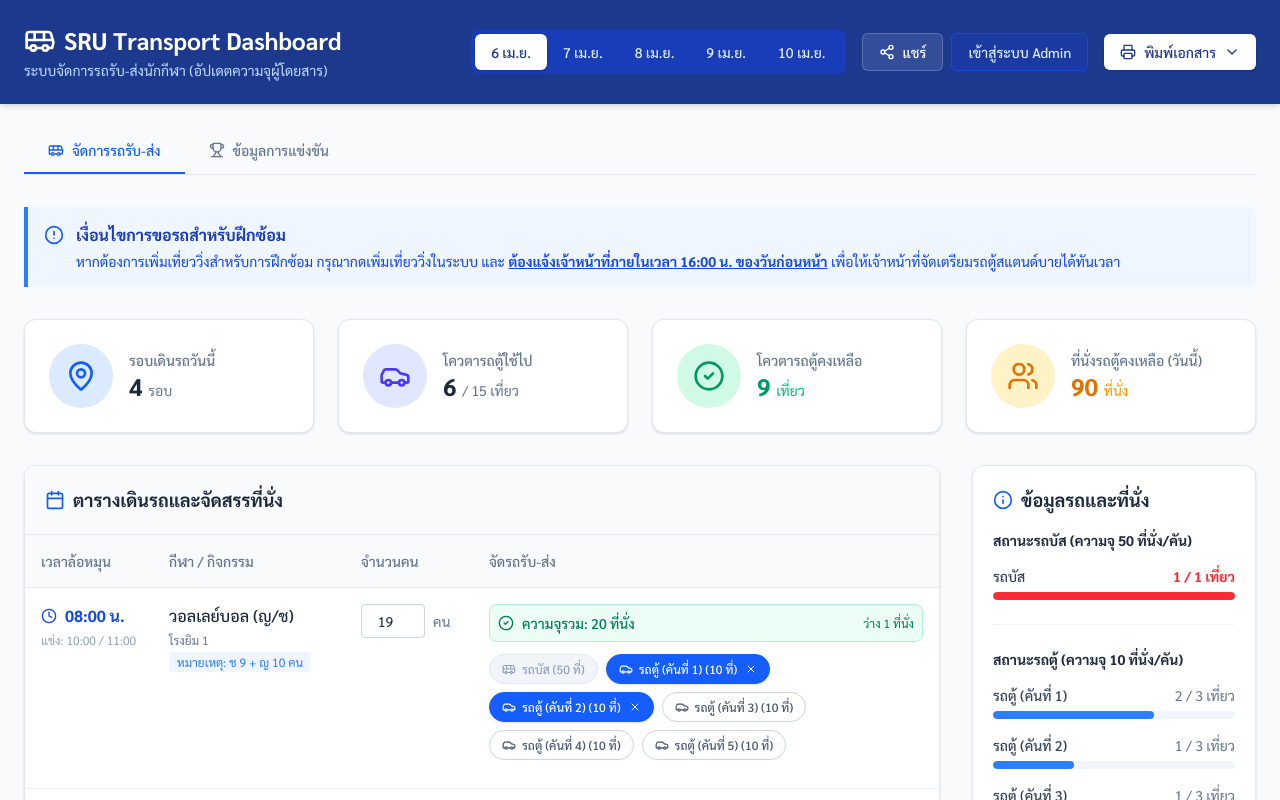
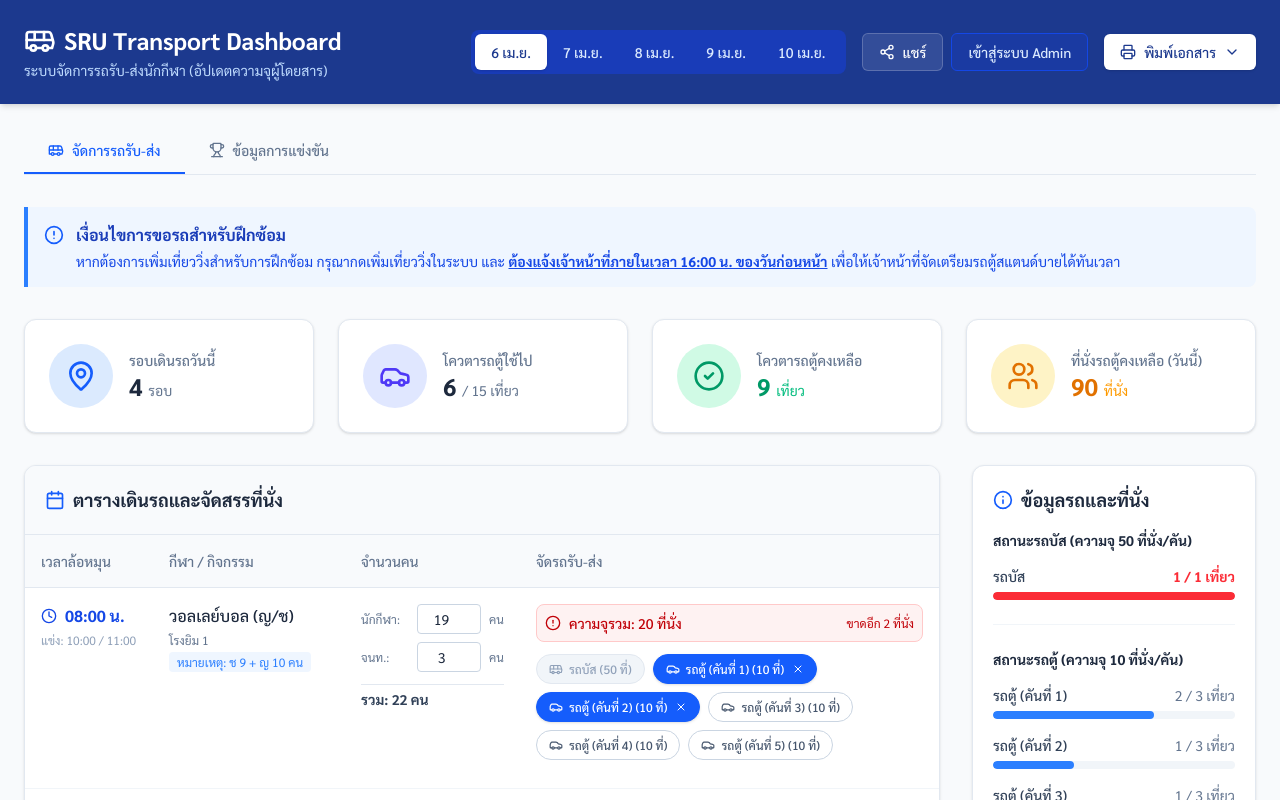
Before and after one commit to heroman301017/SRU-Transport-Codelex.PHR, a React (Vite) app: page / in a window 1280 px wide. Shown: the top 800 px of the page. Built offline with nearby package versions, Linux system fonts and the light colour scheme.

Commit message:
feat: Add staffCount to ScheduleItem
Introduces a new optional field `staffCount` to the `ScheduleItem` interface to track the number of staff members assigned to each event. This allows for more detailed resource planning and allocation.

```diff
--- a/src/App.tsx
+++ b/src/App.tsx
@@ -21,6 +21,7 @@ interface ScheduleItem {
   matchTime: string;
   departTime: string;
   passengers: number;
+  staffCount?: number;
   assignedVehicles: string[];
   notes: string;
 }
@@ -47,25 +48,25 @@ const VEHICLES: Vehicle[] = [
 // หมายเหตุ: ข้อมูลการแข่งขันหลัก (รอบฝึกซ้อมสามารถเพิ่มได้เองผ่านระบบ)
 const INITIAL_SCHEDULE: ScheduleItem[] = [
   // 6 เม.ย. 69
-  { id: '1', date: '2026-04-06', sport: 'วอลเลย์บอล (ญ/ช)', venue: 'โรงยิม 1', matchTime: '10:00 / 11:00', departTime: '08:00', passengers: 19, assignedVehicles: ['van1', 'van2'], notes: 'ช 9 + ญ 10 คน' },
-  { id: '2', date: '2026-04-06', sport: 'แชร์บอล (ญ)', venue: 'โรงยิมฟุตซอล', matchTime: '14:00', departTime: '12:00', passengers: 18, assignedVehicles: ['van3', 'van4'], notes: 'ญ 18 คน' },
-  { id: '3', date: '2026-04-06', sport: 'พิธีเปิด + ฟุตบอล (ช) + กรีฑา', venue: 'สนามกีฬากลาง', matchTime: '15:00 / 17:30', departTime: '13:00', passengers: 50, assignedVehicles: ['bus1'], notes: 'ฟุตบอล SRU vs สงขลา | กรีฑา 100m, 4x100m' },
-  { id: '4', date: '2026-04-06', sport: 'บาสเกตบอล 3x3 (ญ/ช)', venue: 'โรงยิม 1', matchTime: '18:20 / 19:00', departTime: '16:20', passengers: 13, assignedVehicles: ['van5', 'van1'], notes: 'ช 6 + ญ 7 คน' },
+  { id: '1', date: '2026-04-06', sport: 'วอลเลย์บอล (ญ/ช)', venue: 'โรงยิม 1', matchTime: '10:00 / 11:00', departTime: '08:00', passengers: 19, staffCount: 3, assignedVehicles: ['van1', 'van2'], notes: 'ช 9 + ญ 10 คน' },
+  { id: '2', date: '2026-04-06', sport: 'แชร์บอล (ญ)', venue: 'โรงยิมฟุตซอล', matchTime: '14:00', departTime: '12:00', passengers: 18, staffCount: 3, assignedVehicles: ['van3', 'van4'], notes: 'ญ 18 คน' },
+  { id: '3', date: '2026-04-06', sport: 'พิธีเปิด + ฟุตบอล (ช) + กรีฑา', venue: 'สนามกีฬากลาง', matchTime: '15:00 / 17:30', departTime: '13:00', passengers: 50, staffCount: 6, assignedVehicles: ['bus1'], notes: 'ฟุตบอล SRU vs สงขลา | กรีฑา 100m, 4x100m' },
+  { id: '4', date: '2026-04-06', sport: 'บาสเกตบอล 3x3 (ญ/ช)', venue: 'โรงยิม 1', matchTime: '18:20 / 19:00', departTime: '16:20', passengers: 13, staffCount: 3, assignedVehicles: ['van5', 'van1'], notes: 'ช 6 + ญ 7 คน' },
 
   // 7 เม.ย. 69
-  { id: '5', date: '2026-04-07', sport: 'ฟุตบอล (ช) - สาย A นัดที่ 2', venue: 'สนามกีฬากลาง', matchTime: '16:30', departTime: '14:30', passengers: 20, assignedVehicles: ['van2', 'van3'], notes: 'มรภ.ภูเก็ต vs ผู้ชนะคู่ที่ 1' },
-  { id: '6', date: '2026-04-07', sport: 'งานเลี้ยงรับรอง', venue: 'ข้างหอประชุมใหญ่', matchTime: '18:00', departTime: '16:30', passengers: 40, assignedVehicles: ['bus1'], notes: 'ผู้บริหารและตัวแทนนักกีฬา' },
+  { id: '5', date: '2026-04-07', sport: 'ฟุตบอล (ช) - สาย A นัดที่ 2', venue: 'สนามกีฬากลาง', matchTime: '16:30', departTime: '14:30', passengers: 20, staffCount: 3, assignedVehicles: ['van2', 'van3'], notes: 'มรภ.ภูเก็ต vs ผู้ชนะคู่ที่ 1' },
+  { id: '6', date: '2026-04-07', sport: 'งานเลี้ยงรับรอง', venue: 'ข้างหอประชุมใหญ่', matchTime: '18:00', departTime: '16:30', passengers: 40, staffCount: 0, assignedVehicles: ['bus1'], notes: 'ผู้บริหารและตัวแทนนักกีฬา' },
 
   // 8 เม.ย. 69
-  { id: '7', date: '2026-04-08', sport: 'ฟุตบอล (ช) - สาย A นัดที่ 2', venue: 'สนามกีฬากลาง', matchTime: '18:00', departTime: '16:00', passengers: 20, assignedVehicles: ['bus1'], notes: 'ผู้แพ้คู่ที่ 1 vs มรภ.ภูเก็ต' },
-  { id: '8', date: '2026-04-08', sport: 'กรีฑา', venue: 'สนามกีฬากลาง', matchTime: '19:00', departTime: '17:00', passengers: 20, assignedVehicles: ['van4', 'van5'], notes: 'วิ่ง 200m, ผลัดต่างระยะ' },
+  { id: '7', date: '2026-04-08', sport: 'ฟุตบอล (ช) - สาย A นัดที่ 2', venue: 'สนามกีฬากลาง', matchTime: '18:00', departTime: '16:00', passengers: 20, staffCount: 3, assignedVehicles: ['bus1'], notes: 'ผู้แพ้คู่ที่ 1 vs มรภ.ภูเก็ต' },
+  { id: '8', date: '2026-04-08', sport: 'กรีฑา', venue: 'สนามกีฬากลาง', matchTime: '19:00', departTime: '17:00', passengers: 20, staffCount: 3, assignedVehicles: ['van4', 'van5'], notes: 'วิ่ง 200m, ผลัดต่างระยะ' },
 
   // 9 เม.ย. 69
-  { id: '9', date: '2026-04-09', sport: 'ฟุตบอล (ช) - รอบรองชนะเลิศ', venue: 'สนามกีฬากลาง', matchTime: '17:30 / 19:00', departTime: '15:30', passengers: 20, assignedVehicles: ['bus1'], notes: 'ที่ 1 สาย A vs ที่ 2 สาย B' },
-  { id: '10', date: '2026-04-09', sport: 'กรีฑา', venue: 'สนามกีฬากลาง', matchTime: '18:00 - 19:30', departTime: '16:00', passengers: 20, assignedVehicles: ['van1', 'van2'], notes: 'วิ่งผลัด 5x80m, ผลัดผสม 4x100m' },
+  { id: '9', date: '2026-04-09', sport: 'ฟุตบอล (ช) - รอบรองชนะเลิศ', venue: 'สนามกีฬากลาง', matchTime: '17:30 / 19:00', departTime: '15:30', passengers: 20, staffCount: 3, assignedVehicles: ['bus1'], notes: 'ที่ 1 สาย A vs ที่ 2 สาย B' },
+  { id: '10', date: '2026-04-09', sport: 'กรีฑา', venue: 'สนามกีฬากลาง', matchTime: '18:00 - 19:30', departTime: '16:00', passengers: 20, staffCount: 3, assignedVehicles: ['van1', 'van2'], notes: 'วิ่งผลัด 5x80m, ผลัดผสม 4x100m' },
 
   // 10 เม.ย. 69
-  { id: '11', date: '2026-04-10', sport: 'ฟุตบอล (ช) - รอบชิงชนะเลิศ', venue: 'สนามกีฬากลาง', matchTime: '17:30 / 19:00', departTime: '15:30', passengers: 20, assignedVehicles: ['bus1'], notes: 'ชิงอันดับ 3 (17.30) | ชิงชนะเลิศ (19.00)' },
+  { id: '11', date: '2026-04-10', sport: 'ฟุตบอล (ช) - รอบชิงชนะเลิศ', venue: 'สนามกีฬากลาง', matchTime: '17:30 / 19:00', departTime: '15:30', passengers: 20, staffCount: 3, assignedVehicles: ['bus1'], notes: 'ชิงอันดับ 3 (17.30) | ชิงชนะเลิศ (19.00)' },
 ];
 
 const DATES = ['2026-04-06', '2026-04-07', '2026-04-08', '2026-04-09', '2026-04-10'];
@@ -188,6 +189,7 @@ export default function App() {
       matchTime: newTrip.matchTime,
       departTime: newTrip.departTime,
       passengers: newTrip.passengers,
+      staffCount: 3,
       assignedVehicles: [],
       notes: newTrip.notes
     };
@@ -279,6 +281,13 @@ export default function App() {
   const updatePassengers = (scheduleId: string, count: number) => {
     setSchedules(prev => prev.map(s =>
       s.id === scheduleId ? { ...s, passengers: count } : s
+    ));
+  };
+
+  // Handle staff count change
+  const updateStaffCount = (scheduleId: string, count: number) => {
+    setSchedules(prev => prev.map(s =>
+      s.id === scheduleId ? { ...s, staffCount: count } : s
     ));
   };
 
@@ -541,8 +550,10 @@ export default function App() {
                         return sum + (v ? v.capacity : 0);
                       }, 0);
 
-                      const isOverCapacity = schedule.passengers > currentCapacity;
-                      const seatsRemaining = currentCapacity - schedule.passengers;
+                      const staffCount = schedule.staffCount || 0;
+                      const totalPassengers = schedule.passengers + staffCount;
+                      const isOverCapacity = totalPassengers > currentCapacity;
+                      const seatsRemaining = currentCapacity - totalPassengers;
 
                       return (
                         <tr key={schedule.id} className="hover:bg-slate-50 transition-colors print:hover:bg-white">
@@ -559,18 +570,38 @@ export default function App() {
                             {schedule.notes && <p className="text-xs text-blue-500 mt-1 bg-blue-50 inline-block px-2 py-0.5 rounded print:bg-transparent print:p-0 print:text-slate-600">หมายเหตุ: {schedule.notes}</p>}
                           </td>
                           <td className="p-4 align-top print:border-r print:border-slate-800">
+                            <div className="flex flex-col gap-2">
                               <div className="flex items-center gap-2">
+                                <span className="text-xs text-slate-500 w-12">นักกีฬา:</span>
                                 {/* Interactive Input for Web */}
                                 <input
                                   type="number"
                                   min="1"
                                   value={schedule.passengers}
                                   onChange={(e) => updatePassengers(schedule.id, parseInt(e.target.value) || 0)}
-                                className="w-16 p-1.5 border border-slate-300 rounded text-center text-sm focus:ring-2 focus:ring-blue-500 outline-none print:hidden"
+                                  className="w-16 p-1 border border-slate-300 rounded text-center text-sm focus:ring-2 focus:ring-blue-500 outline-none print:hidden"
                                 />
                                 {/* Static Text for Print */}
                                 <span className="hidden print:inline font-bold">{schedule.passengers}</span>
-                              <span className="text-sm text-slate-500 print:text-black">คน</span>
+                                <span className="text-xs text-slate-500 print:text-black">คน</span>
+                              </div>
+                              <div className="flex items-center gap-2">
+                                <span className="text-xs text-slate-500 w-12">จนท.:</span>
+                                {/* Interactive Input for Web */}
+                                <input
+                                  type="number"
+                                  min="0"
+                                  value={staffCount}
+                                  onChange={(e) => updateStaffCount(schedule.id, parseInt(e.target.value) || 0)}
+                                  className="w-16 p-1 border border-slate-300 rounded text-center text-sm focus:ring-2 focus:ring-blue-500 outline-none print:hidden"
+                                />
+                                {/* Static Text for Print */}
+                                <span className="hidden print:inline font-bold">{staffCount}</span>
+                                <span className="text-xs text-slate-500 print:text-black">คน</span>
+                              </div>
+                              <div className="text-sm font-bold text-slate-700 mt-1 pt-1 border-t border-slate-200">
+                                รวม: {totalPassengers} คน
+                              </div>
                             </div>
                           </td>
                           <td className="p-4 align-top">
@@ -585,7 +616,7 @@ export default function App() {
                                 </div>
                                 <div className="text-xs">
                                   {isOverCapacity
-                                    ? `ขาดอีก ${schedule.passengers - currentCapacity} ที่นั่ง`
+                                    ? `ขาดอีก ${totalPassengers - currentCapacity} ที่นั่ง`
                                     : `ว่าง ${seatsRemaining} ที่นั่ง`}
                                 </div>
                               </div>
```
Lines whose indentation alone changed are shown as unchanged.
